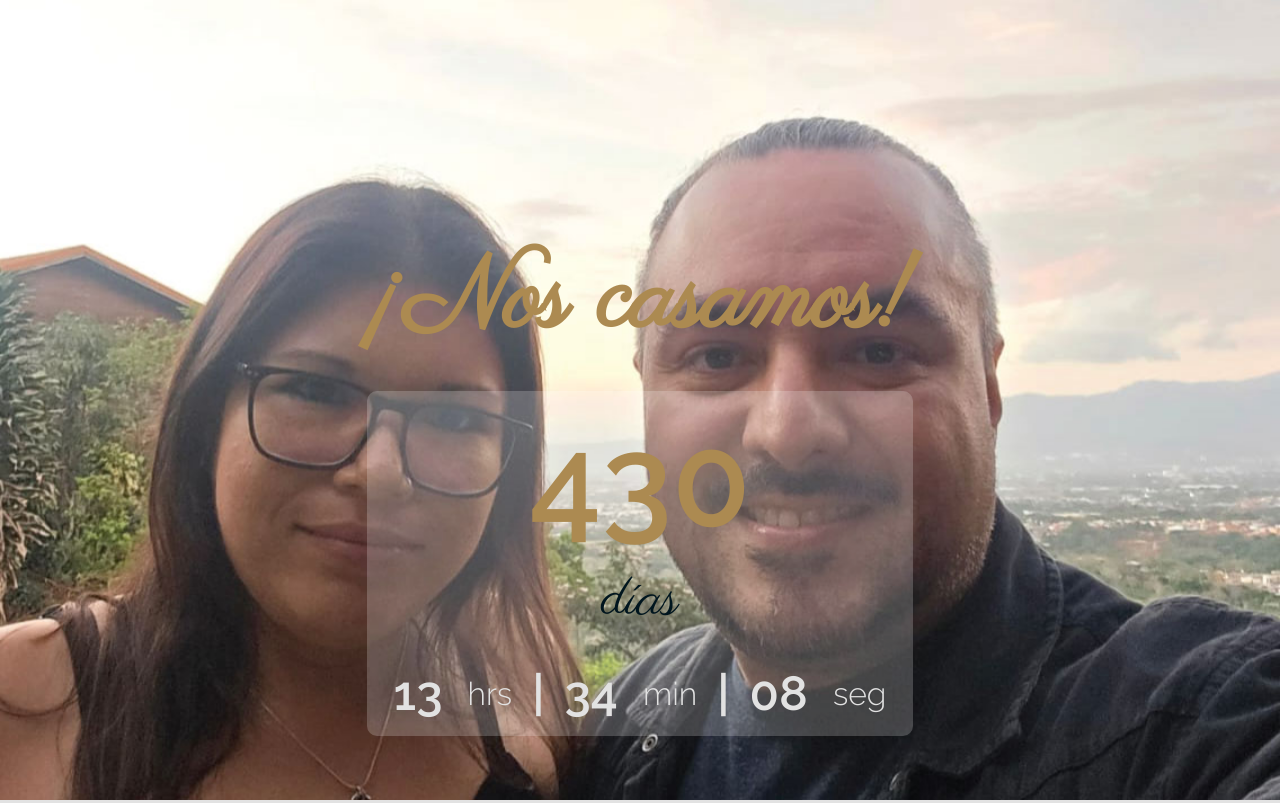
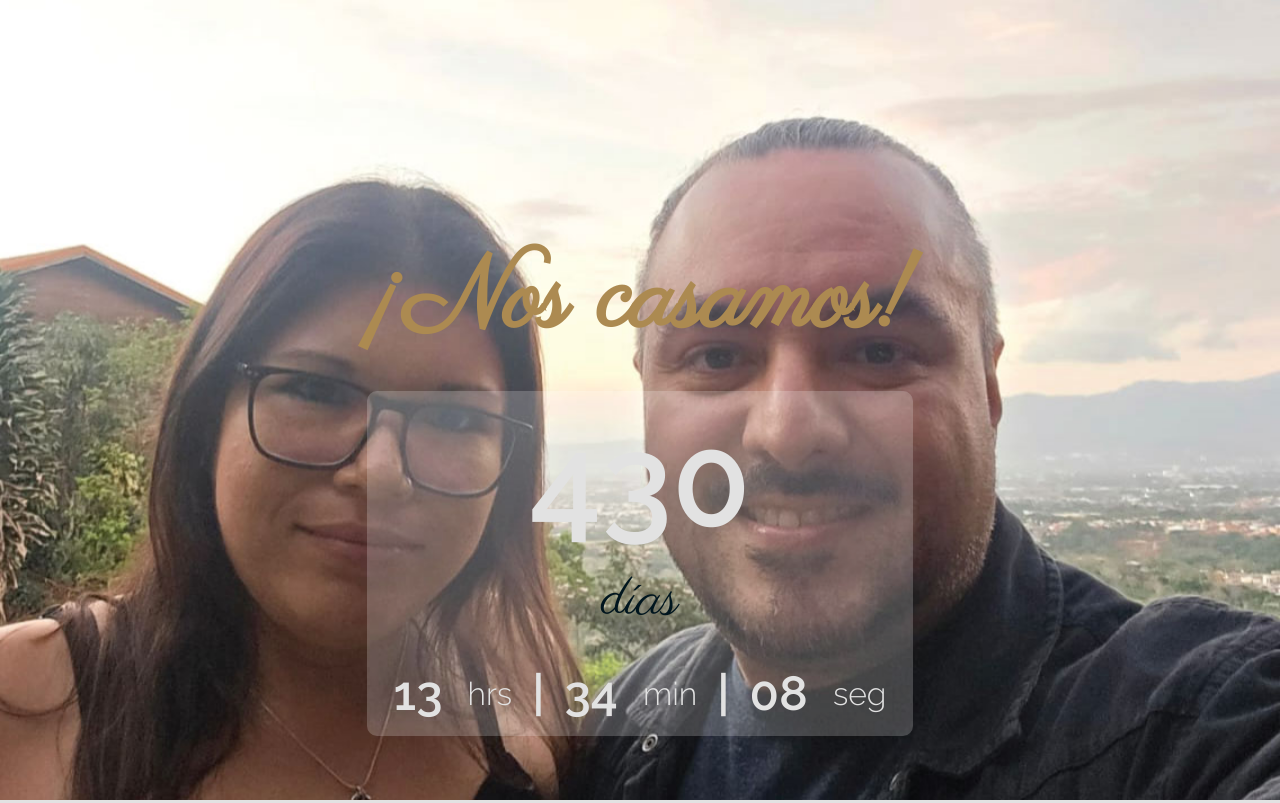
Before and after one commit to DMRamces/Invitacion-pag, a plain HTML site: page index.html in a window 1280 px wide. Shown: the top 803 px of the page. Drawn offline with Linux system fonts and the light colour scheme.

Commit message:
Update styles.css

```diff
--- a/css/styles.css
+++ b/css/styles.css
@@ -116,7 +116,7 @@ a:hover {
     font-size: 8rem;  /* Tamaño duplicado */
     font-weight: bold;
     margin-bottom: 5px;
-    color: #ac8a51; /* Azul intenso */
+    color: #e2e2e2; /* Azul intenso */
 }
 
 .unidad-dias {
```
